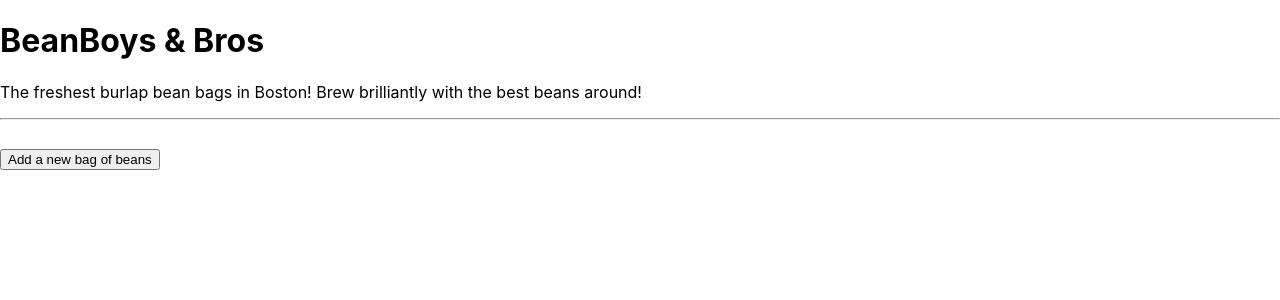
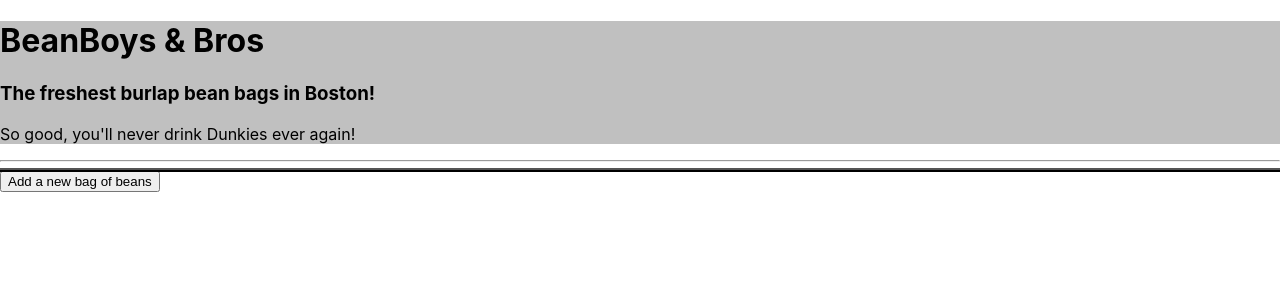
Before and after one commit to alexiusvdt/inventory-tracker, a React (Create React App) app in the folder bean-tracker/: page / in a window 1280 px wide. Shown: the top 300 px of the page. Built offline with nearby package versions, Linux system fonts and the light colour scheme.

Commit message:
minor styling

```diff
--- a/bean-tracker/src/components/BeanDetail.js
+++ b/bean-tracker/src/components/BeanDetail.js
@@ -1,11 +1,21 @@
 import React from "react";
 import PropTypes from "prop-types"
+
+const editStyle = {
+  backgroundColor: '#808080',
+  fontFamily: 'monospace',
+  outlineStyle: 'outset',
+  outlineColor: 'black',
+  outlineWidth: 2,
+  justifyContent: "space-around"
+}
 
 function BeanDetail(props){
   const { bean, onClickingDelete, onClickingEdit, onBeanSale } = props;
 
   return (
     <React.Fragment>
+      <div style={editStyle} >
       <h1>Bean Detail</h1>
       <ul>
       <h3>{bean.name}</h3>
@@ -15,6 +25,7 @@
         <li>Stock Remaining | {bean.stock}</li>
         <li>Stock Sold | {bean.sold}</li>
       </ul>
+      </div>
 
       <button onClick={( onBeanSale )}>Sell a pound of this bean!</button>
       <button onClick={ onClickingEdit }>Edit this bean</button>
--- a/bean-tracker/src/components/BeanList.js
+++ b/bean-tracker/src/components/BeanList.js
@@ -1,12 +1,22 @@
 import React from "react";
 import Bean from "./Bean";
 import PropTypes from "prop-types";
+
+const editStyle = {
+  backgroundColor: '#808080',
+  display: 'flex',
+  fontFamily: 'monospace',
+  outlineStyle: 'outset',
+  outlineColor: 'black',
+  outlineWidth: 2,
+  justifyContent: "space-around"
+}
 
 function BeanList(props){
   return (
     <React.Fragment>
       <hr/>
-        <div style={{ padding:10, marginHorizontal:10}}>{props.beanList.map((bean) =>
+        <div style={editStyle}>{props.beanList.map((bean) =>
           <Bean
             whenBeanClicked = {props.onNewBeanSelection}
             name={bean.name}
--- a/bean-tracker/src/components/EditBeanForm.js
+++ b/bean-tracker/src/components/EditBeanForm.js
@@ -1,6 +1,13 @@
 import React from "react";
 import ReusableForm from "./ReusableForm";
 import PropTypes from "prop-types";
+
+const editStyle = {
+  backgroundColor: '#ff0000',
+  display: 'flex',
+  fontFamily: 'monospace',
+  justifyContent: "space-around"
+}
 
 function EditBeanForm (props) {
   const {bean} = props;
@@ -18,7 +25,7 @@
   }
   return (
     <React.Fragment>
-      <div>
+      <div style={editStyle}>
       <h1>Current Bean Details</h1>
       <ul>
       <h3>{bean.name}</h3>
--- a/bean-tracker/src/components/Header.js
+++ b/bean-tracker/src/components/Header.js
@@ -1,10 +1,17 @@
 import React from "react";
+
+const gradientStyle = {
+  backgroundColor: "#c0c0c0",
+}
 
 function Header(){
   return (
     <React.Fragment>
-    <h1>BeanBoys & Bros</h1>
-    <p>The freshest burlap bean bags in Boston! Brew brilliantly with the best beans around! </p>
+    <div style={gradientStyle}>
+      <h1>BeanBoys & Bros</h1>
+      <h3>The freshest burlap bean bags in Boston!</h3>
+      <p>So good, you'll never drink Dunkies ever again!</p>
+    </div>
     </React.Fragment>
   );
 }
```
Also changed, not shown: bean-tracker/src/img/design.png (added), 1 other file (tests, documents, lock files or other folders).
